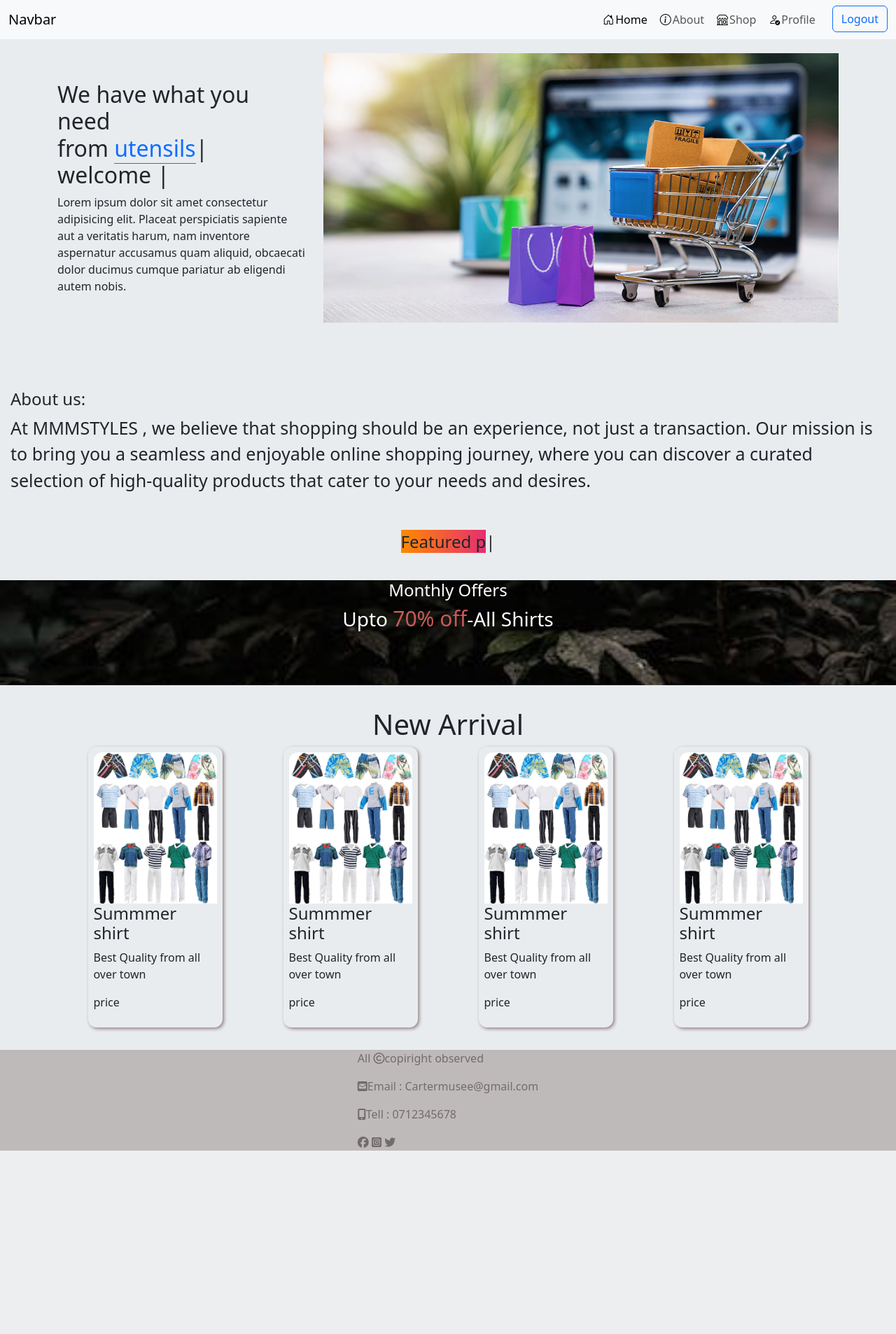
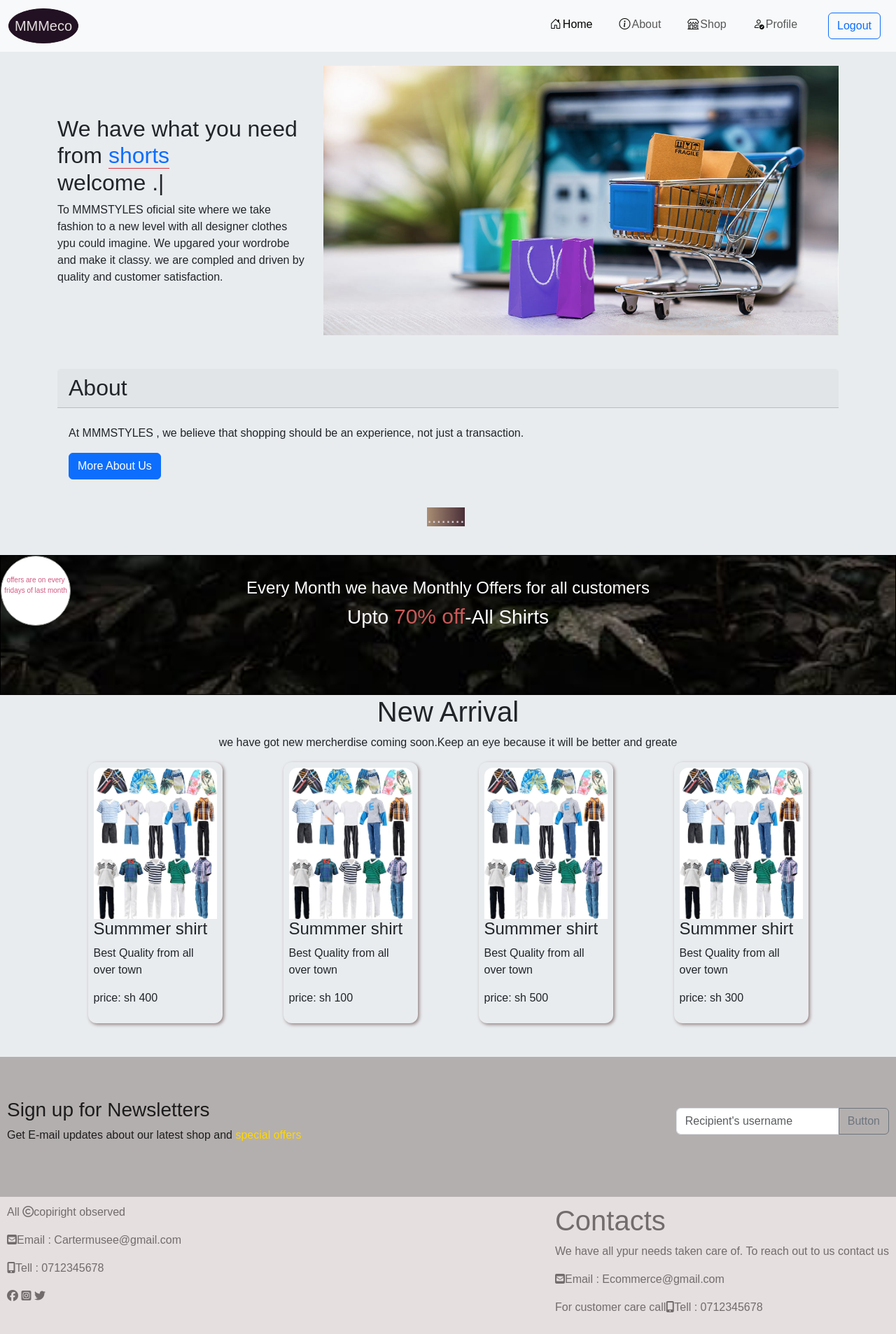
Before and after one commit to cartermusee/portfolio_project, a Flask app: page / in a window 1280 px wide. Shown: the whole page at 70% size. Before the commit the page ends 1644 px from the top, so only its background shows below. Run offline with Flask 3, Linux system fonts and the light colour scheme; the visitor is signed in with stand-in values (Sample User, id 1); data that the repository does not hold is empty; some libraries are stand-ins or nearby versions.

Commit message:
more changes

```diff
--- a/eccomerce/routes.py
+++ b/eccomerce/routes.py
@@ -65,10 +65,9 @@
 
     return render_template('shop.html',shirts=shirts,shorts=shorts,trousers=trousers)
 
-@app.route('/cart')
-def cart():
-    short = Shorts.query.all()
-    return render_template('cart.html',short=short)
+@app.route('/about')
+def about():
+    return render_template('about.html')
 
 # @app.route('/add-items', methods=["POST"])
 # def additem():
--- a/eccomerce/static/login.css
+++ b/eccomerce/static/login.css
@@ -1,3 +1,21 @@
+*{
+    box-sizing: border-box;
+    margin: 0;
+    font-family: sans-serif;
+}
+.lg{
+    display: flex;
+    justify-content: center;
+    align-items: center;
+    border: 1px solid #212;
+    width: 100px;
+    height: 50px;
+    border-radius: 50%;
+    background-color: #212;
+    color: #e5dfdf;
+}
+
+
 /* icons */
 /* .bi-house-door{
     color: rgb(220, 215, 220);
@@ -8,8 +26,28 @@
     margin: 2px;
     color: black
 }
+.app-parent{
+    margin-top: 2rem;
+}
+.app{
+    margin: auto;
+    padding: 2rem;
+    border: 1px solid #212;
+    width: 30%;
+    border-radius: 12px;
+    box-shadow: 2px 3px 4px ;
+    background-color: #492e38;
+}
+.app img{
+    width: 100%;
+    height: 400px;
+    object-fit: cover;
+    border-radius: 12px;
+}
+.card{
+    border: none;
 
-
+}
 
 .content-section {
     background: #ffffff;
@@ -121,23 +159,68 @@
 
 .home-product:hover{
     transform: translateY(-10px);
-    box-shadow: 3px 3px brown;
 }
 .featured{
-    background-image: linear-gradient(to right, #ff8a00, #e52e71);
+    background-image: linear-gradient(to right, #a98e74, #492e38);
+    color: rgb(213, 207, 219);
+}
+
+.about-content{
+    color: rgb(83, 32, 83);
+    font-family: Tahoma, Geneva, Verdana, sans-serif;
+    height: 250px;
+    text-align: center;
+}
+.offers{
+    background-image: url("images/offers.jpeg");
+    background-size: cover;
+    background-repeat: no-repeat;
+
+    color: white;
+    height: 200px;
+    border: 1px solid black;
+    position: relative;
+
 }
 .offer{
     text-align: center;
-    background-image: url("images/offers.jpeg");
-    background-size: cover;
-    background-repeat: no-repeat;
-    margin-bottom: 2rem;
-    color: white;
-    height: 150px;
+    margin: 2rem;
 }
 .offer span{
     color: rgb(203, 89, 89);
     font-size: 30px;
+}
+.circle{
+    display: flex;
+    justify-content: center;
+    align-items: center;
+    flex-wrap: wrap;
+    border-radius: 50%;
+    height: 100px;
+    width: 100px;
+    border: 1px solid rgb(137, 137, 133);
+    color: rgb(209, 89, 129);
+    position: absolute;
+    background-color: white;
+}
+.circle p{
+    font-size: 10px;
+    text-align: center;
+}
+.updates{
+    margin-top: 3rem;
+    background: rgb(180, 175, 175);
+    color: white;
+    display: flex;
+    flex-wrap: wrap;
+    justify-content: space-between;
+    align-items: center;
+    padding: 10px;
+    height: 200px;
+    color: rgb(29, 28, 28);
+}
+.updates span{
+    color: gold;
 }
 .all-new-arrival{
     margin-bottom: 2rem;
@@ -228,10 +311,11 @@
     justify-content: space-around;
 }
 .footer{
-    background-color: rgb(191, 186, 186);
+    background-color: #e5dfdf;
     color: rgb(115, 108, 108);
     display: flex;
-    justify-content: center;
+    justify-content: space-between;
+    padding: 10px;
 }
 .about{
     margin-top: 5rem;
--- a/eccomerce/static/new.css
+++ b/eccomerce/static/new.css
@@ -93,3 +93,30 @@
 .shirt-tr-sho img{
     width: 30%;
 }
+.collapse .navbar-nav li{
+    display: inline-block;
+    margin: 10px;
+}
+.collapse .top{
+    position: relative;
+    padding: 5px;
+}
+.top::after{
+    content: '';
+    height: 3px;
+    width:0;
+    background:  rgb(218, 39, 98);;
+    position: absolute;
+    bottom: 0px;
+    left: 0;
+    transition: .5s;
+}
+.top:hover::after{
+    width: 100%;
+}
+.navbar-brand:hover{
+    color: palevioletred;
+}
+.card-header{
+    position: relative;
+}
--- a/eccomerce/templates/base.html
+++ b/eccomerce/templates/base.html
@@ -17,24 +17,24 @@
     <header>
       <nav class="navbar navbar-expand-lg bg-body-tertiary">
         <div class="container-fluid">
-          <a class="navbar-brand" href="#">Navbar</a>
+          <a class="navbar-brand lg" href="{{url_for('home')}}">MMMeco</a>
           <button class="navbar-toggler" type="button" data-bs-toggle="collapse" data-bs-target="#navbarNav" aria-controls="navbarNav" aria-expanded="false" aria-label="Toggle navigation">
             <span class="navbar-toggler-icon"></span>
           </button>
           <div class="collapse navbar-collapse justify-content-end" id="navbarNav">
             <ul class="navbar-nav">
               <li class="nav-item">
-                <a class="nav-link active" aria-current="page" href="{{ url_for('home') }}"><i class="bi bi-house-door"></i>Home</a>
+                <a class="nav-link active top" aria-current="page" href="{{ url_for('home') }}"><i class="bi bi-house-door"></i>Home</a>
               </li>
               <li class="nav-item">
-                <a class="nav-link" href="#about"><i class="bi bi-info-circle"></i>About</a>
+                <a class="nav-link top" href="#about"><i class="bi bi-info-circle"></i>About</a>
               </li>
               <li class="nav-item">
-                <a class="nav-link" href="{{url_for('shop')}}"><i class="bi bi-shop"></i>Shop</a>
+                <a class="nav-link top" href="{{url_for('shop')}}"><i class="bi bi-shop"></i>Shop</a>
               </li>
               {% if current_user.is_authenticated %}
               <li class="nav-item">
-                <a class="nav-link" href="{{url_for('account')}}"><i class="bi bi-person-check"></i>Profile</a>
+                <a class="nav-link top" href="{{url_for('account')}}"><i class="bi bi-person-check"></i>Profile</a>
               </li>
               <li class="nav-item">
                 <a class="btn btn-outline-primary ms-3" href="{{url_for('logout')}}">Logout</a>
@@ -91,6 +91,12 @@
         <i class="fab fa-instagram-square"></i>
         <i class="fab fa-twitter"></i>
       </div>
+      <div>
+        <h1>Contacts</h1>
+        <p>We have all ypur needs taken care of. To reach out to us contact us</p>
+        <p><i class="fas fa-envelope-square"></i>Email : Ecommerce@gmail.com</p>
+        <p>For customer care call<i class="fas fa-mobile-alt"></i>Tell : 0712345678</p>
+      </div>
     </footer>
 
 
--- a/eccomerce/templates/home.html
+++ b/eccomerce/templates/home.html
@@ -6,22 +6,26 @@
         <div class=" col-md-4 m-auto">
             <h2>We have what you need <br> from <span class="element  text-primary border-bottom border-danger"></span> <br>welcome <span class="element2">........</span></h2>
             <div>
-                Lorem ipsum dolor sit amet consectetur adipisicing elit. Placeat perspiciatis sapiente aut a veritatis harum, nam inventore aspernatur accusamus quam aliquid, obcaecati dolor ducimus cumque pariatur ab eligendi autem nobis.
+                To MMMSTYLES oficial site where we take fashion to a new level with all designer clothes ypu could imagine. We upgared your wordrobe and make it classy. we are compled and driven by quality and customer satisfaction.
             </div>
         </div>
 
         <div class="col-md-8">
-            <img class="bg-image img-fluid" src="{{url_for('static', filename='images/bg2.jpeg')}}" alt="img"  height="500">
+            <img class="bg-image img-fluid" src="{{url_for('static', filename='images/bg2.jpeg')}}" alt="img"  height="">
         </div>
     </div>
 
 </div>
 
-<section class="about" id="about">
-    <div>
-      <h4>About us:</h4>
-      <p>At MMMSTYLES , we believe that shopping should be an experience, not just a transaction. Our mission is to bring you a seamless and enjoyable online shopping journey, where you can discover a curated selection of high-quality products that cater to your needs and desires.</p>
-    </div>
+<section class="mt-5 container" id="about">
+    <div class="card bg-body-secondary">
+        <h2 class="card-header top">About</h2>
+        <div class="card-body">
+          <h5 class="card-title"></h5>
+          <p class="card-text">At MMMSTYLES , we believe that shopping should be an experience, not just a transaction.</p>
+          <a href="{{url_for('about')}}" class="btn btn-primary">More About Us</a>
+        </div>
+      </div>
 </section>
 
 
@@ -40,7 +44,7 @@
             <h5 class="">{{shirt.shirt_name}}</h5>
             <p class="">{{shirt.description}}</p>
             <p class="">{{shirt.price}}$</p>
-            <a href="{{ url_for('cart') }}" class="addToCart btn btn-secondary btn-sm">Add to cart</a>
+            <a href="{{ url_for('shop') }}" class="addToCart btn btn-secondary btn-sm">view to Shop</a>
         </div>
         {% endfor %}
 
@@ -52,7 +56,7 @@
             <h5>{{short.shorts_name}}</h5>
             <p class="des">{{short.description}}</p>
             <p>Price: {{short.price}}$</p>
-            <a href="#" class="btn btn-secondary btn-sm">Add to cart</a>
+            <a href="{{url_for('shop')}}" class="btn btn-secondary btn-sm">view to Shop</a>
         </div>
         {% endfor %}
 
@@ -65,46 +69,63 @@
                 <h5>{{trouser.trousers_name}}</h5>
                 <p class="des">{{trouser.description}}</p>
                 <p>Price: {{trouser.price}}$</p>
-                <a href="#" class="btn btn-secondary btn-sm">Add to cart</a>
+                <a href="{{url_for('shop')}}" class="btn btn-secondary btn-sm">view to Shop</a>
             </div>
         {% endfor %}
     </div>
 
 </div>
 
-<div>
+<div class="offers">
+    <div class="circle">
+        <p>offers are on every fridays of last month</p>
+    </div>
     <div class="offer">
-        <h4>Monthly Offers</h4>
+        <h4>Every Month we have Monthly Offers for all customers</h4>
         <h3>Upto <span>70% off</span>-All Shirts</h3>
     </div>
 </div>
 
 <div class="container">
     <h1 class="text-center">New Arrival</h1>
+    <p class="text-center">we have got new mercherdise coming soon.Keep an eye because it will be better and greate</p>
     <div class="all-new-arrival">
         <div class="new-arrival">
             <img src="static/images/upcoming2.jpg" alt="" srcset="">
             <h4>Summmer shirt</h4>
             <p>Best Quality from all over town</p>
-            <p>price</p>
+            <p>price: sh 400</p>
         </div>
         <div class="new-arrival">
             <img src="static/images/upcoming2.jpg" alt="" srcset="">
             <h4>Summmer shirt</h4>
             <p>Best Quality from all over town</p>
-            <p>price</p>
+            <p>price: sh 100</p>
         </div>
         <div class="new-arrival">
             <img src="static/images/upcoming2.jpg" alt="" srcset="">
             <h4>Summmer shirt</h4>
             <p>Best Quality from all over town</p>
-            <p>price</p>
+            <p>price: sh 500</p>
         </div>
         <div class="new-arrival">
             <img src="static/images/upcoming2.jpg" alt="" srcset="">
             <h4>Summmer shirt</h4>
             <p>Best Quality from all over town</p>
-            <p>price</p>
+            <p>price: sh 300</p>
+        </div>
+    </div>
+</div>
+
+<div class="updates">
+    <div>
+        <h3>Sign up for Newsletters</h3>
+        <p>Get E-mail updates about our latest shop and <span>special offers</span></p>
+    </div>
+    <div>
+        <div class="input-group mb-3">
+            <input type="text" class="form-control" placeholder="Recipient's username" aria-label="Recipient's username" aria-describedby="button-addon2">
+            <button class="btn btn-outline-secondary" type="button" id="button-addon2">Button</button>
         </div>
     </div>
 </div>
@@ -116,7 +137,7 @@
 <script src="https://unpkg.com/typed.js@2.1.0/dist/typed.umd.js"></script>
 <script>
     var typed = new Typed('.element', {
-        strings: ["Clothes", "Shoes","utensils"],
+        strings: ["shirts", "Trousers","shorts"],
         typeSpeed: 100,
         backSpeed: 100,
         loop: true
@@ -128,7 +149,7 @@
         loop: true
     });
     var typed3 = new Typed('.featured', {
-        strings: ["Featured products"],
+        strings: ["Featured products","........"],
         typeSpeed: 100,
         backSpeed: 100,
         loop: true
--- a/eccomerce/templates/shirt.html
+++ b/eccomerce/templates/shirt.html
@@ -10,7 +10,7 @@
                 <h5 class="">{{shirt_data.shirt_name}}</h5>
                 <p class="">{{shirt_data.description}}</p>
                 <p class="">Price:{{shirt_data.price}}$</p>
-                <a href="{{ url_for('cart') }}" class="addToCart btn btn-secondary btn-sm">Add to cart</a>
+                <a href="{{ url_for('shop') }}" class="addToCart btn btn-secondary btn-sm">view to cart</a>
             </div>
         </div>
 
--- a/eccomerce/templates/short.html
+++ b/eccomerce/templates/short.html
@@ -10,7 +10,7 @@
                 <h5 class="">{{short_data.short_name}}</h5>
                 <p class="">{{short_data.description}}</p>
                 <p class="">{{short_data.price}}$</p>
-                <a href="{{ url_for('cart') }}" class="addToCart btn btn-secondary btn-sm">Add to cart</a>
+                <a href="{{ url_for('shop') }}" class="addToCart btn btn-secondary btn-sm">view to cart</a>
             </div>
         </div>
 
--- a/eccomerce/templates/trouser.html
+++ b/eccomerce/templates/trouser.html
@@ -10,7 +10,7 @@
                 <h5 class="">{{trouser_data.trouser_name}}</h5>
                 <p class="">{{trouser_data.description}}</p>
                 <p class="">{{trouser_data.price}}$</p>
-                <a href="{{ url_for('cart') }}" class="addToCart btn btn-secondary btn-sm">Add to cart</a>
+                <a href="{{ url_for('shop') }}" class="addToCart btn btn-secondary btn-sm">view to cart</a>
             </div>
         </div>
 
```
Also changed, not shown: eccomerce/static/shop.css (+12 -1 lines), eccomerce/templates/about.html (added, +21 -0 lines), eccomerce/templates/shop.html (+5 -3 lines), app.db, eccomerce/static/images/about.jpg (added).
